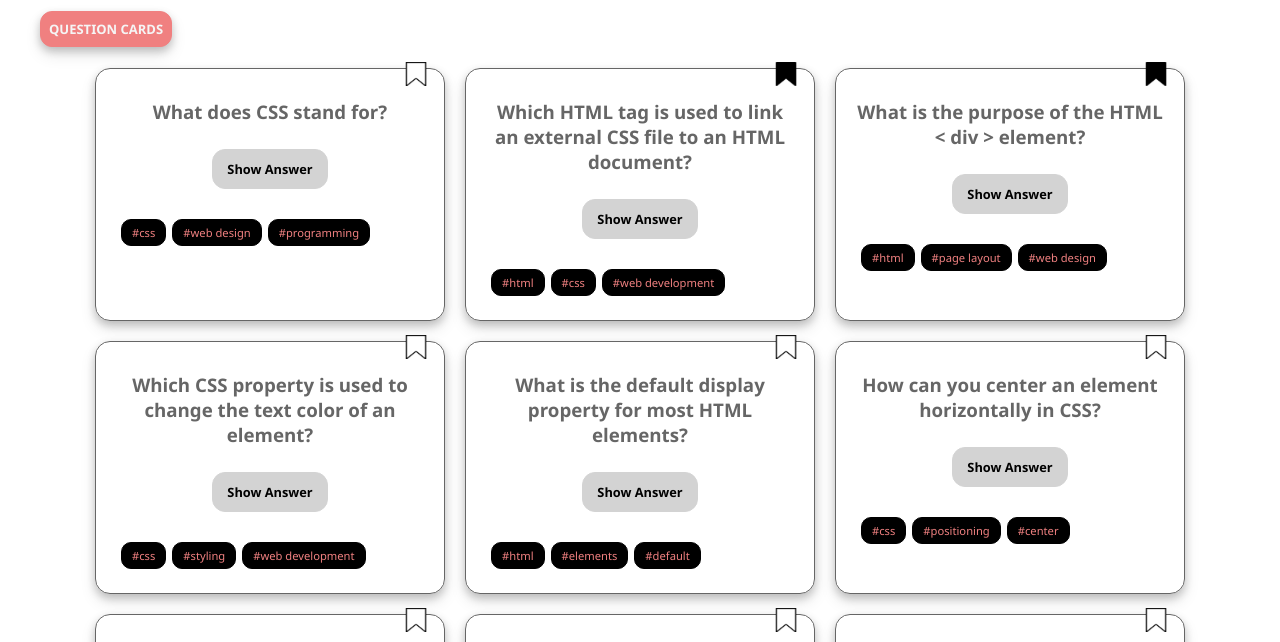
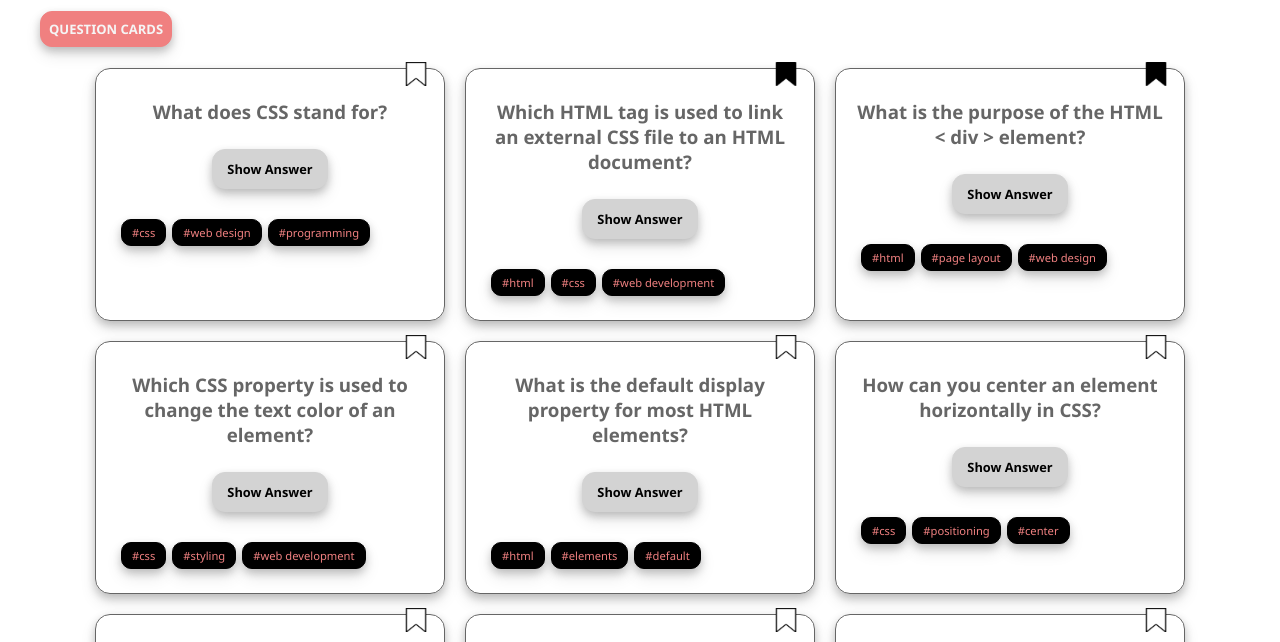
Before and after one commit to codebypaulina/paulinaczeschla-quiz-app, a plain HTML site: page index.html in a window 1280 px wide. Shown: the part 79-721 px from the top of the page. Drawn offline with Linux system fonts and the light colour scheme.

Commit message:
updated cards incl. showanswer-button

```diff
--- a/components/button.css
+++ b/components/button.css
@@ -8,6 +8,7 @@
   margin-bottom: 30px;
   background-color: lightgray;
   color: black;
+  box-shadow: 0 4px 8px rgba(0, 0, 0, 0.2), 0 8px 16px rgba(0, 0, 0, 0.1);
 }
 
 .button--show-answer:hover {
--- a/components/card.css
+++ b/components/card.css
@@ -82,6 +82,7 @@
   font-weight: 500;
   background-color: black;
   color: lightcoral;
+  box-shadow: 0 4px 8px rgba(0, 0, 0, 0.2), 0 8px 16px rgba(0, 0, 0, 0.1);
 }
 
 .hidden {
```
